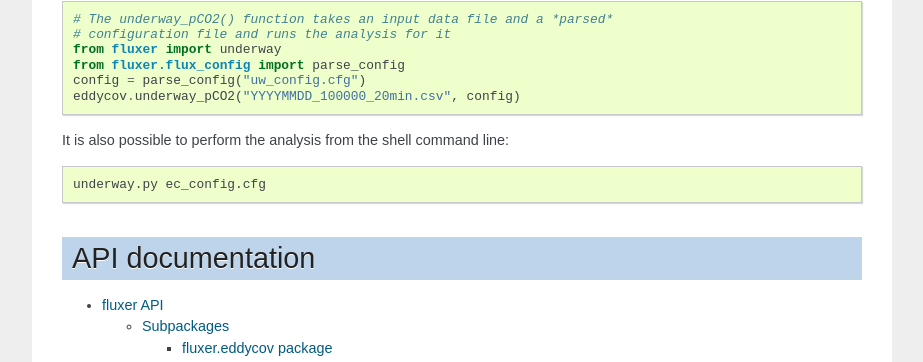
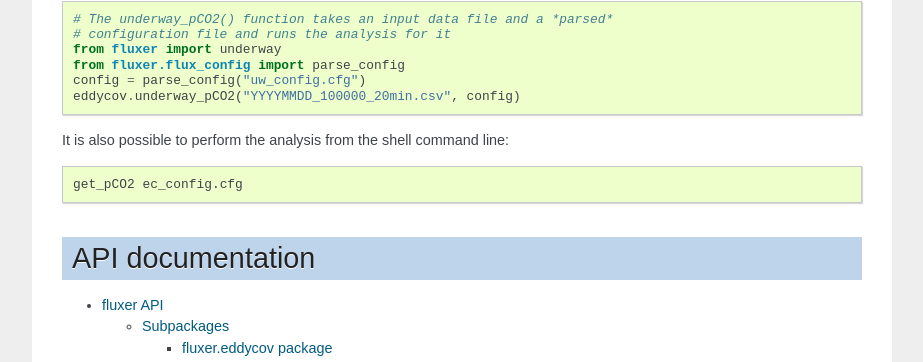
Before and after one commit to UofM-CEOS/flux_capacitor, a Sphinx documentation site: the page built from docs/source/index.rst, in a window 1280 px wide. Shown: the part 1112-1474 px from the top of the page, without its empty margins (198-1121 px from the left). Built offline with Sphinx 7.4.7, drawn with Linux system fonts in a browser that asks for light colours.

```diff
--- a/docs/source/index.rst
+++ b/docs/source/index.rst
@@ -81,7 +81,7 @@ It is also possible to perform the analysis from the shell command line:
 
 .. code:: shell
 
-    underway.py ec_config.cfg
+    get_pCO2 ec_config.cfg
 
 
 ###################
```
Also changed, not shown: setup.py (+2 -6 lines), 2 other files.
